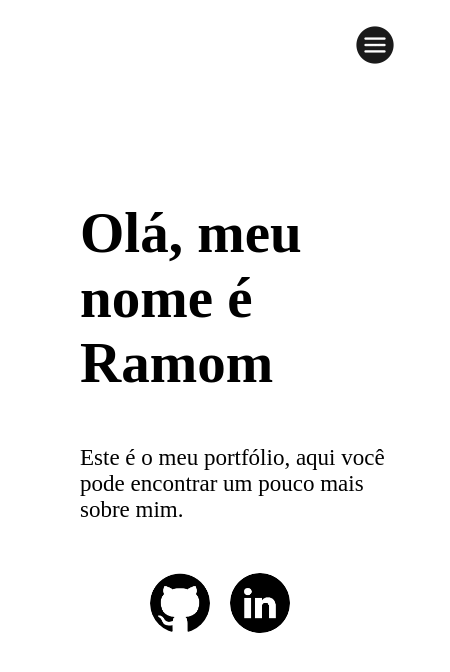
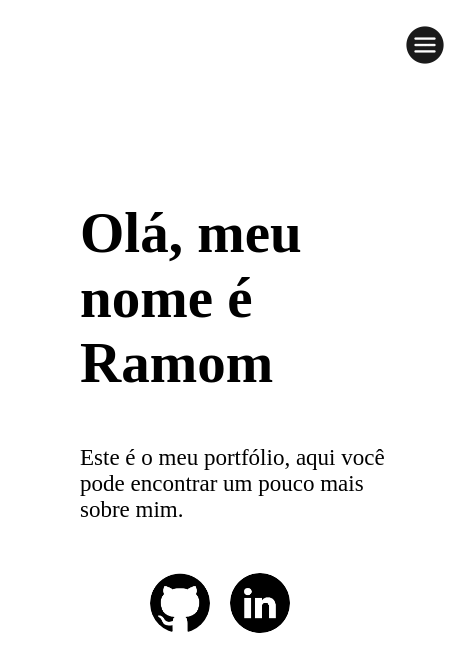
Before and after one commit to Ramom-Gomes/Portfolio, a React (Vite) app: page / in a window 390 px wide. Shown: the top 672 px of the page, 450 px wide, since content can reach past the window. Built offline with nearby package versions, Linux system fonts and the light colour scheme.

Commit message:
novas funcionalidades

```diff
--- a/src/App.module.css
+++ b/src/App.module.css
@@ -69,7 +69,7 @@
 
 @media (max-width: 480px) {
     .MenuImagem {
-        margin-left: 350px;
+        margin-left: 400px;
     }
 
     .MenuMain {
```
